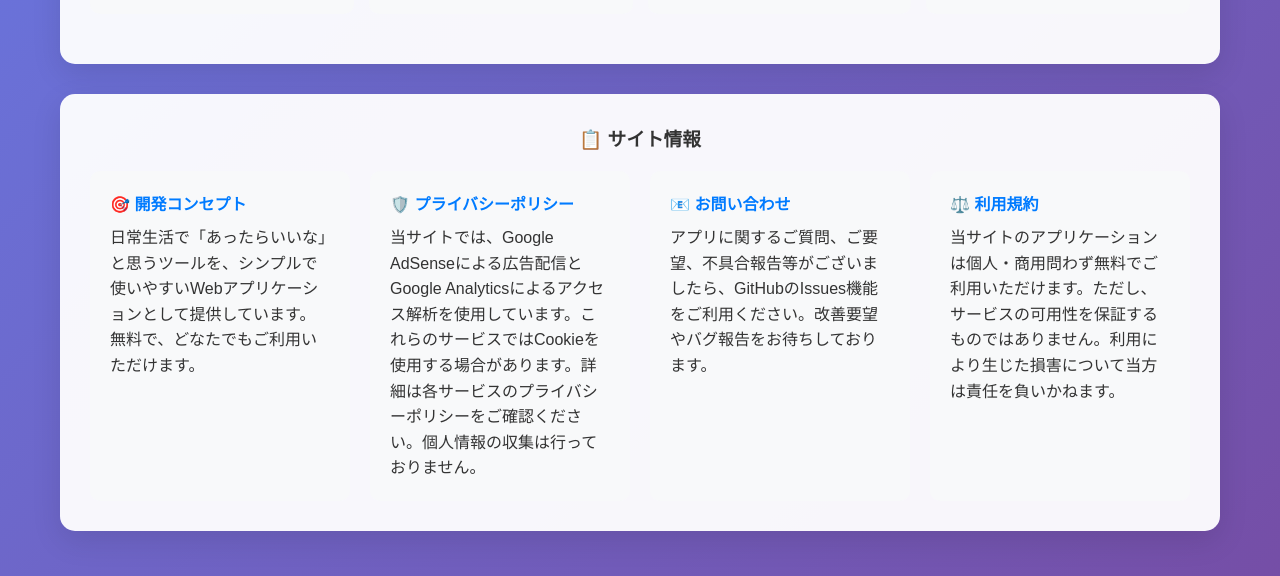
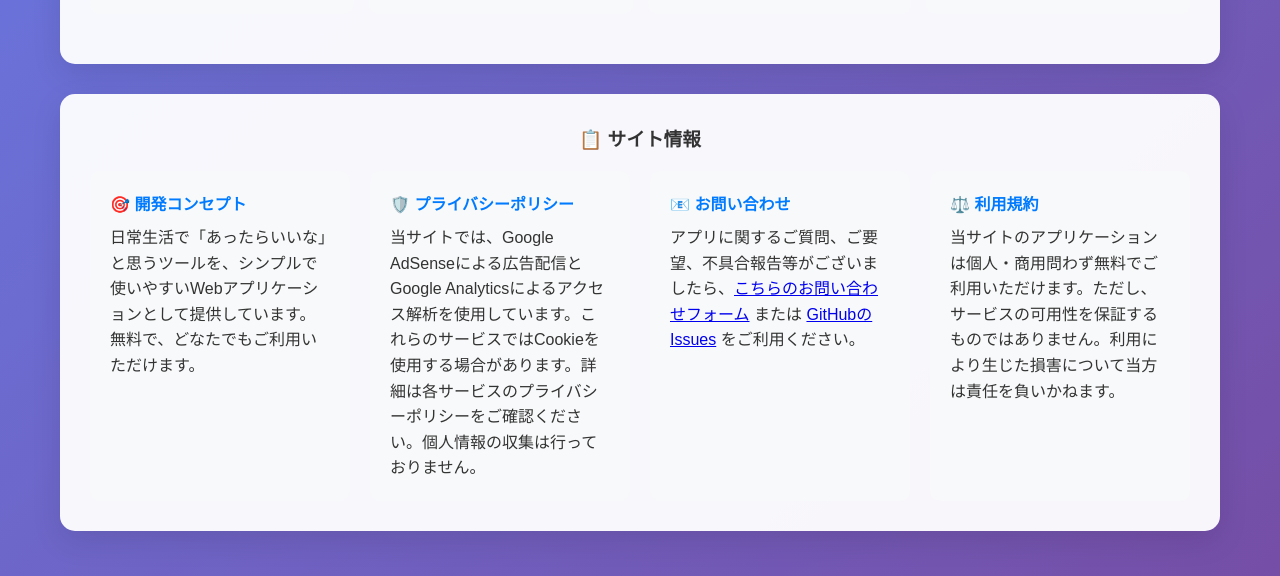
Before and after one commit to GYOGYOCAT/GYOGYOCAT.github.io, a plain HTML site: page index.html in a window 1280 px wide. Shown: the part 645-1221 px from the top of the page. Drawn offline with Linux system fonts and the light colour scheme.

Commit message:
index.html

```diff
--- a/index.html
+++ b/index.html
@@ -490,7 +490,8 @@
 
                 <div class="info-card">
                     <h4>📧 お問い合わせ</h4>
-                    <p>アプリに関するご質問、ご要望、不具合報告等がございましたら、GitHubのIssues機能をご利用ください。改善要望やバグ報告をお待ちしております。</p>
+                    <p>アプリに関するご質問、ご要望、不具合報告等がございましたら、<a href="https://forms.gle/SfmIiTfXbOuwjEcKnvNxbMLInTIozW58o15VyAauSuqoJgBqg" target="_blank">こちらのお問い合わせフォーム</a> または
+    <a href="https://github.com/GYOGYOCAT/GYOGYOCAT.github.io/issues" target="_blank">GitHubのIssues</a> をご利用ください。
                 </div>
 
                 <div class="info-card">
```
